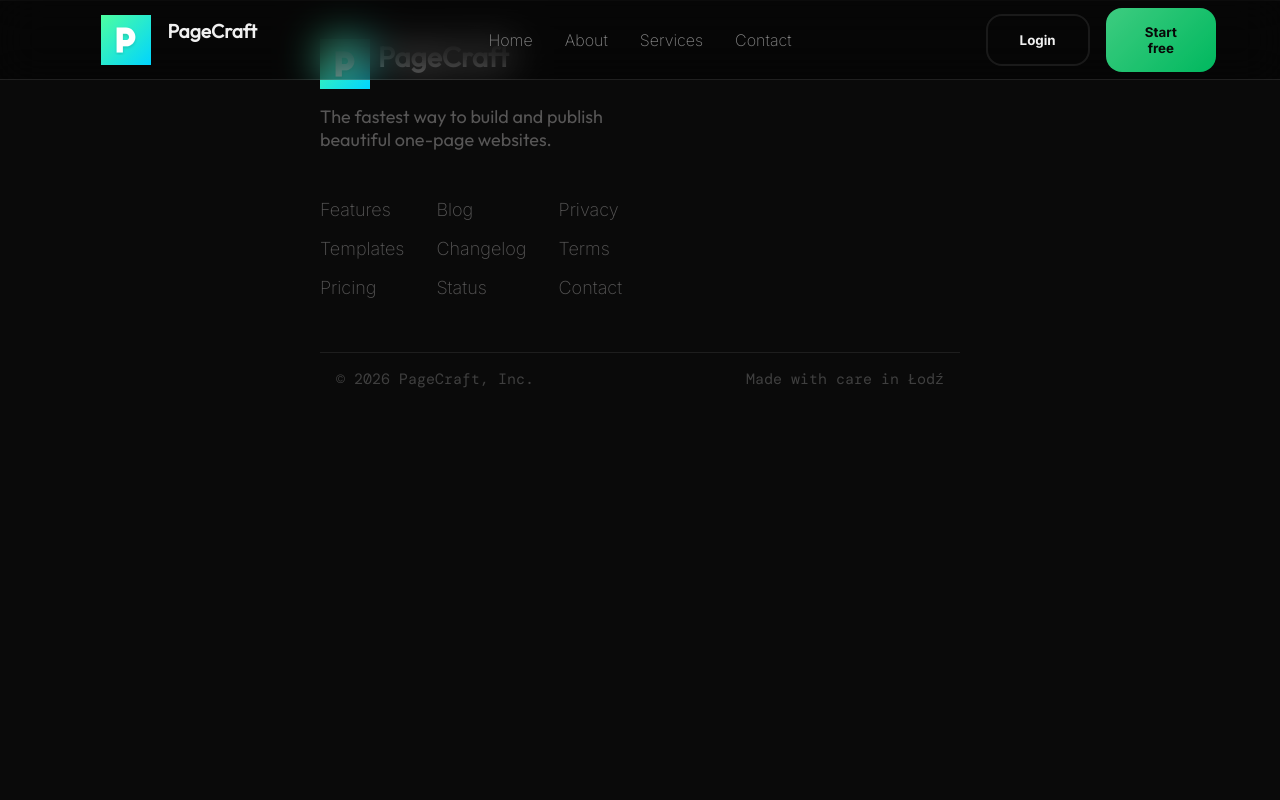
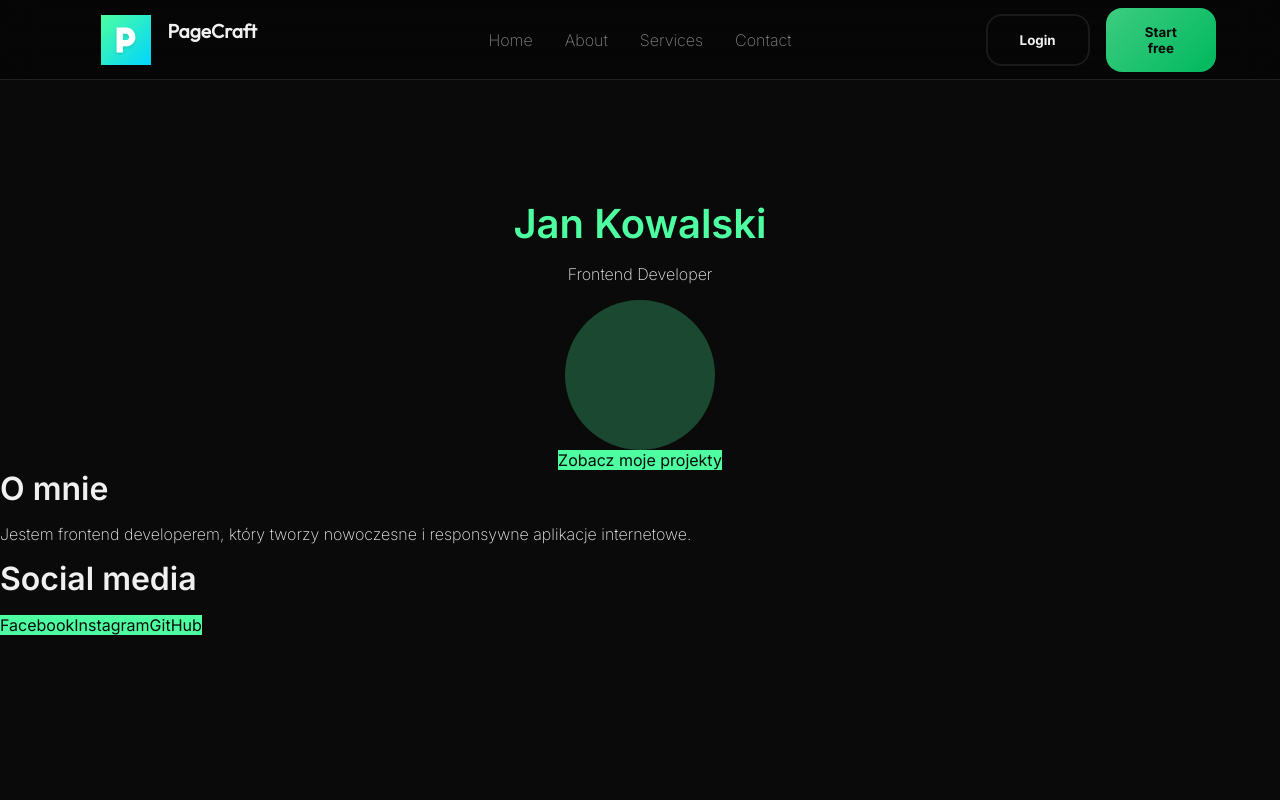
Before and after one commit to j-bednarek/PageCraft, a React (Vite) app in the folder frontend/frontend/: page /dev/template in a window 1280 px wide. Shown: the top 800 px of the page. Built offline with nearby package versions, Linux system fonts and the light colour scheme; no server answers.

Commit message:
Dodanie szablonu Portfolio Minimal

```diff
--- a/frontend/frontend/src/App.jsx
+++ b/frontend/frontend/src/App.jsx
@@ -6,6 +6,7 @@ import Footer from './assets/components/Footer'
 import { AuthProvider } from './context/AuthContext'
 import ProtectedRoute from './assets/components/ProtectedRoute'
 import Account from './pages/account/Account'
+import portfolioMinimal from './pages/templates/portfolioMinimal/definition';
 import './App.css'
 
 function App() {
@@ -16,6 +17,10 @@ function App() {
 
         <Routes>
           <Route path="/" element={<MainPage />} />
+          <Route
+            path="/dev/template"
+            element={<portfolioMinimal.component content={portfolioMinimal.defaultContent} />}
+          />
           <Route
             path="/account"
             element={
--- /dev/null
+++ b/frontend/frontend/src/pages/templates/portfolioMinimal/PortfolioMinimal.jsx
@@ -0,0 +1,66 @@
+import styles from './portfolioMinimal.module.css';
+export default function PortfolioMinimal({ content }) {
+    const { theme, hero, about, socials } = content;
+
+    return (
+        <div className={styles.page} style={{
+              '--primary': theme.primaryColor,
+        '--bg': theme.backgroundColor,
+        '--text': theme.textColor,
+        '--font': theme.font,
+        }}>
+
+            <div className={styles.hero}>
+                <h1 style={{
+                    fontFamily: hero.title.font ?? undefined,
+                    color: hero.title.color ?? undefined,
+                }}>
+                    {hero.title.text}
+                </h1>
+                <p>
+                    {hero.subtitle}
+                </p>
+
+               {hero.image
+    ? <img src={hero.image} alt={hero.title.text} className={styles.photo} />
+    : <div className={styles.photoPlaceholder} aria-hidden="true"></div>}
+
+                <a href={hero.buttonUrl} target="_blank" rel="noreferrer" className={styles.button}>
+                    {hero.buttonText}
+                </a>
+            </div>
+
+            <div className={styles.about}>
+                <h2 style={{
+                    fontFamily: about.heading.font ?? undefined,
+                    color: about.heading.color ?? undefined,
+                }}>
+                    {about.heading.text}
+                </h2>
+                <p >
+                    {about.text}
+                </p>
+            </div>
+
+            {socials.length > 0 && (
+                <div className={styles.socials}>
+                    <h2>Social media</h2>
+
+                <footer>
+                    {socials.map((link) => (
+                        <a
+                            key={link.name}
+                            href={link.url}
+                            target="_blank"
+                            rel="noreferrer"
+                            className={styles.button}
+                        >
+                            {link.name}
+                        </a>
+                    ))}
+                </footer>
+            </div>
+        )}
+        </div>
+    );
+}
--- /dev/null
+++ b/frontend/frontend/src/pages/templates/portfolioMinimal/definition.js
@@ -0,0 +1,52 @@
+import PortfolioMinimal from './PortfolioMinimal';
+import cssText from './portfolioMinimal.module.css?inline';
+export default {
+    key: 'portfolio_minimal',
+    name: 'Portfolio Minimal',
+    category: 'portfolio',
+    version: 1,
+    component: PortfolioMinimal,
+    css: cssText,
+    defaultContent: {
+        theme: {
+            primaryColor: '#4dffa0',
+            backgroundColor: '#0a0a0a',
+            textColor: '#f0f0f0',
+            font: 'Inter',
+        },
+        hero: {
+            title: { text: 'Jan Kowalski', font: null, color: null },
+            subtitle: 'Frontend Developer',
+            image: '',
+            buttonText: 'Zobacz moje projekty',
+            buttonUrl: 'https://github.com',
+        },
+        about: {
+            heading: { text: 'O mnie', font: null, color: null },
+            text: 'Jestem frontend developerem, który tworzy nowoczesne i responsywne aplikacje internetowe.',
+        },
+        socials: [
+            { name: 'Facebook', url: 'https://facebook.com' },
+            { name: 'Instagram', url: 'https://instagram.com' },
+            { name: 'GitHub', url: 'https://github.com' },
+        ],
+    },
+
+    fields: [
+    { section: 'Theme', path: 'theme.primaryColor',    type: 'color', label: 'Main color' },
+    { section: 'Theme', path: 'theme.backgroundColor', type: 'color', label: 'Background' },
+    { section: 'Theme', path: 'theme.textColor',       type: 'color', label: 'Text color' },
+    { section: 'Theme', path: 'theme.font',            type: 'font',  label: 'Font' },
+
+    { section: 'Hero', path: 'hero.title',      type: 'styledText', label: 'Name' },
+    { section: 'Hero', path: 'hero.subtitle',   type: 'text',       label: 'Subtitle' },
+    { section: 'Hero', path: 'hero.image',      type: 'image',      label: 'Photo' },
+    { section: 'Hero', path: 'hero.buttonText', type: 'text',       label: 'Button text' },
+    { section: 'Hero', path: 'hero.buttonUrl',  type: 'url',        label: 'Button link' },
+
+    { section: 'About', path: 'about.heading', type: 'styledText', label: 'Heading' },
+    { section: 'About', path: 'about.text',    type: 'textarea',   label: 'Text' },
+
+    { section: 'Social media', path: 'socials', type: 'links', label: 'Links' },
+],
+};
--- /dev/null
+++ b/frontend/frontend/src/pages/templates/portfolioMinimal/portfolioMinimal.module.css
@@ -0,0 +1,36 @@
+.page {
+    min-height: 100vh;
+    background: var(--bg);
+    color: var(--text);
+    font-family: var(--font), sans-serif;
+    margin-top:200px
+}
+
+.hero {
+    display: flex;
+    flex-direction: column;
+    align-items: center;
+    justify-content: center;
+    text-align: center;
+}
+
+.hero h1 {
+    color: var(--primary);
+}
+
+.button {
+    background: var(--primary);
+    color: var(--bg);
+}
+.photo,
+.photoPlaceholder {
+    width: 150px;
+    height: 150px;
+    border-radius: 50%;
+    object-fit: cover;
+}
+.photoPlaceholder {
+    background: var(--primary);
+    opacity: 0.25;
+}
+.page p { color: var(--text); font-size: 1rem; margin: 0 0 1rem; }
```
Also changed, not shown: frontend/frontend/src/pages/templates/registry.js (added, +13 -0 lines).
